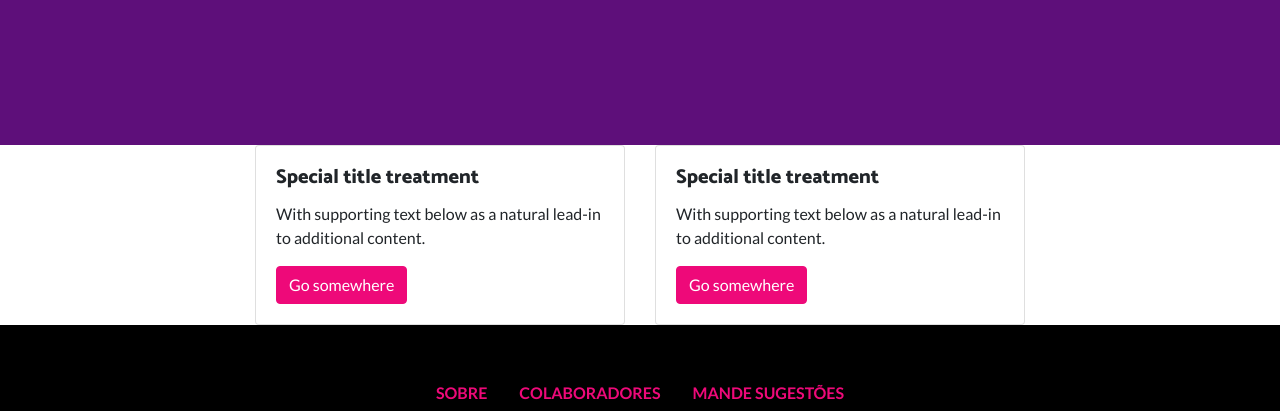
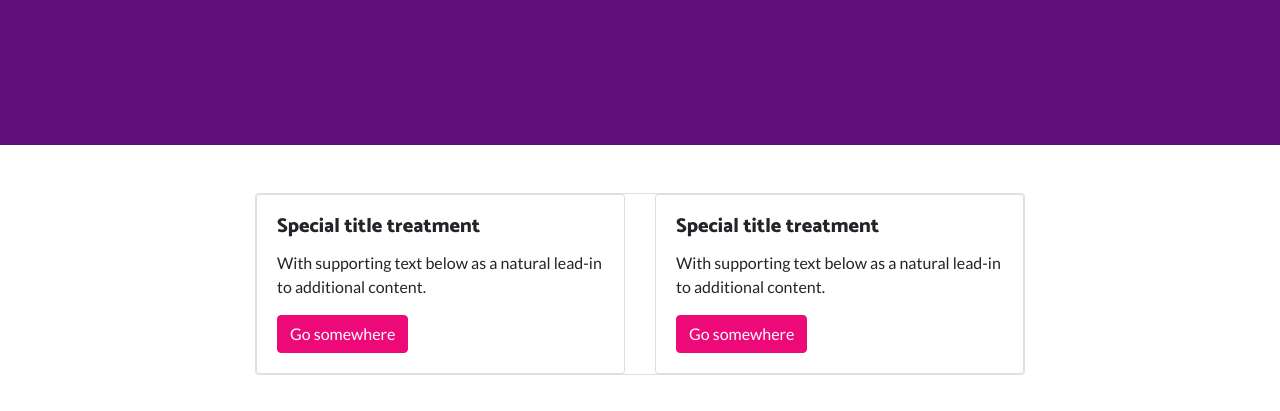
Before and after one commit to felipecbarbosa/produto-ponto-tech, a website: page colaboradores.html in a window 1280 px wide. Shown: the part 332-743 px from the top of the page. Drawn offline with Linux system fonts and the light colour scheme.

Commit message:
Edited card rows

```diff
--- a/colaboradores.html
+++ b/colaboradores.html
@@ -89,7 +89,8 @@
   </header>
 
   <section class="page-cards">
-      <div class="container">
+    <div class="container">
+      <div class="card w-100 mt-5 mb-5">
         <div class="row">
           <div class="col-sm-6">
             <div class="card">
@@ -110,8 +111,9 @@
             </div>
           </div>
         </div>
-      </div>
-    </section>
+    </div>
+    </div>
+  </section>
 
   <!-- Footer -->
   <footer class="py-5 bg-black">
```
Also changed, not shown: user-experience-e-pesquisa.html (indentation only).
